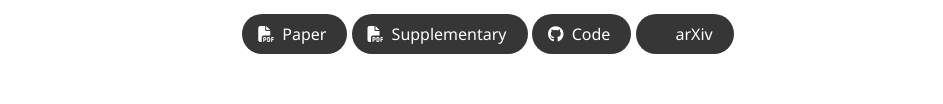
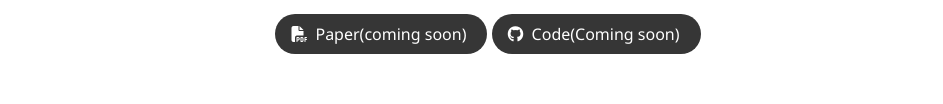
Before and after one commit to linlilamb/GraphTox-project-page, a plain HTML site: page index.html in a window 1280 px wide. Shown: the part 399-503 px from the top of the page, without its empty margins (152-1095 px from the left). Drawn offline with nearby package versions, Linux system fonts and the light colour scheme; some icons are missing; a web font is replaced by a local one.

Commit message:
Update index.html

```diff
--- a/index.html
+++ b/index.html
@@ -96,20 +96,9 @@
                         <span class="icon">
                           <i class="fas fa-file-pdf"></i>
                         </span>
-                        <span>Paper</span>
+                        <span>Paper(coming soon)</span>
                       </a>
                     </span>
-
-                    <!-- Supplementary PDF link -->
-                    <span class="link-block">
-                      <a href="static/pdfs/supplementary_material.pdf" target="_blank"
-                      class="external-link button is-normal is-rounded is-dark">
-                      <span class="icon">
-                        <i class="fas fa-file-pdf"></i>
-                      </span>
-                      <span>Supplementary</span>
-                    </a>
-                  </span>
 
                   <!-- Github link -->
                   <span class="link-block">
@@ -118,20 +107,11 @@
                     <span class="icon">
                       <i class="fab fa-github"></i>
                     </span>
-                    <span>Code</span>
+                    <span>Code(Coming soon)</span>
                   </a>
                 </span>
 
-                <!-- ArXiv abstract Link -->
-                <span class="link-block">
-                  <a href="https://arxiv.org/abs/<ARXIV PAPER ID>" target="_blank"
-                  class="external-link button is-normal is-rounded is-dark">
-                  <span class="icon">
-                    <i class="ai ai-arxiv"></i>
-                  </span>
-                  <span>arXiv</span>
-                </a>
-              </span>
+
             </div>
           </div>
         </div>
```
